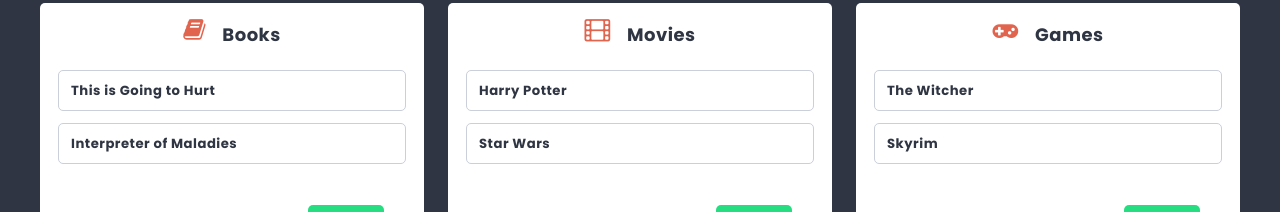
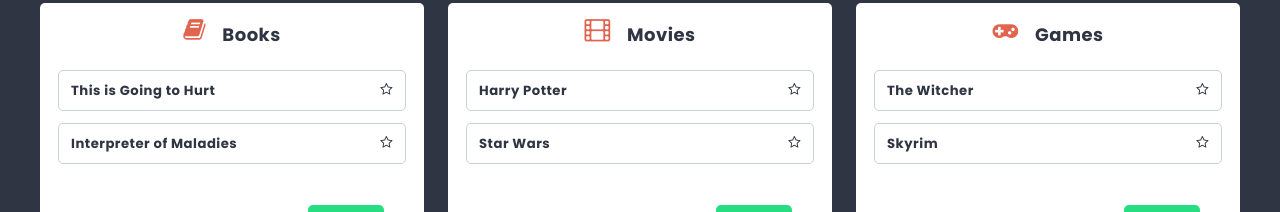
Before and after one commit to mkocz/react-app1, a React (Create React App) app: page /list/1 in a window 1280 px wide. Shown: the part 321-533 px from the top of the page. Built offline with nearby package versions, Linux system fonts and the light colour scheme.

Commit message:
Implement favorite cards

```diff
--- a/src/components/Article/Article.js
+++ b/src/components/Article/Article.js
@@ -10,7 +10,7 @@
     return (<article className={styles.column}>
         <h3 className={styles.title}><span className={styles.icon + " fa fa-" + props.icon}></span> {props.title}</h3>
         <ul className={styles.cards}>
-            {cards.map(card => <Card key={card.id} title={card.title} />)}
+            {cards.map(card => <Card key={card.id} cardId={card.id} title={card.title} isFavorite={card.isFavorite} />)}
         </ul>
         <CardForm columnId={props.id} />
     </article>);
--- a/src/components/Card/Card.js
+++ b/src/components/Card/Card.js
@@ -1,8 +1,16 @@
 import styles from './Card.module.scss';
+import { useDispatch } from 'react-redux';
+import { toggleFavorite } from '../../redux/store';
 
 const Card = props => {
+    const dispatch = useDispatch();
 
-    return (<li className={styles.card} >{props.title}</li>);
+    const handleClick = () => {
+        console.log(props.cardId)
+        dispatch(toggleFavorite(props.cardId));
+    }
+
+    return (<li className={styles.card} >{props.title}<span className={props.isFavorite ? `fa fa-star-o ${styles.favorite}` : `fa fa-star-o`} onClick={handleClick}></span></li>);
 };
 
 export default Card;
--- a/src/components/Card/Card.module.scss
+++ b/src/components/Card/Card.module.scss
@@ -11,3 +11,7 @@
   justify-content: space-between;
   font-weight: bold;
 }
+
+.favorite {
+  color: $color-favorite;
+}
--- a/src/components/Favorite/Favorite.js
+++ b/src/components/Favorite/Favorite.js
@@ -1,10 +1,21 @@
 import PageTitle from '../PageTitle/PageTitle';
+import { useSelector } from 'react-redux';
+import { getFavoriteCards } from '../../redux/store';
+import styles from './Favorite.module.scss';
+import Card from '../Card/Card';
 
 const Favorite = () => {
+    const cards = useSelector(getFavoriteCards);
+
     return (
         <>
             <PageTitle>Favorite</PageTitle>
-            <p>Lorem ipsum</p>
+            {cards.length === 0 ? <span className={styles.info}>No Cards</span> :
+                <article className={styles.column}>
+                    <ul className={styles.cards}>
+                        {cards.map(card => <Card key={card.id} cardId={card.id} title={card.title} isFavorite={card.isFavorite} />)}
+                    </ul>
+                </article>};
         </>
     );
 };
--- /dev/null
+++ b/src/components/Favorite/Favorite.module.scss
@@ -0,0 +1,30 @@
+@use "sass:math";
+@import "../../styles/settings.scss";
+
+.column {
+  flex-shrink: 0;
+  width: calc(33% - 12px);
+  background: $color-light;
+  margin: auto;
+  padding: ($base-size * 1.5);
+  border-radius: $radius;
+  box-shadow: 0 math.div($base-size, 4) 0 rgba(0, 0, 0, 0.3);
+  color: $color-dark;
+}
+
+.cards {
+  padding: math.div($base-size, 2) 0;
+}
+
+.info {
+  margin: auto;
+  display: block;
+  width: fit-content;
+}
+
+@media (max-width: 767px) {
+  .column {
+    width: 100%;
+    margin: 0 0 $base-size 0;
+  }
+}
--- a/src/redux/initialState.js
+++ b/src/redux/initialState.js
@@ -39,12 +39,12 @@
     ],
 
     cards: [
-        { id: 1, columnId: 1, title: 'This is Going to Hurt' },
-        { id: 2, columnId: 1, title: 'Interpreter of Maladies' },
-        { id: 3, columnId: 2, title: 'Harry Potter' },
-        { id: 4, columnId: 2, title: 'Star Wars' },
-        { id: 5, columnId: 3, title: 'The Witcher' },
-        { id: 6, columnId: 3, title: 'Skyrim' }
+        { id: 1, columnId: 1, title: 'This is Going to Hurt', isFavorite: false },
+        { id: 2, columnId: 1, title: 'Interpreter of Maladies', isFavorite: false },
+        { id: 3, columnId: 2, title: 'Harry Potter', isFavourite: false },
+        { id: 4, columnId: 2, title: 'Star Wars', isFavorite: false },
+        { id: 5, columnId: 3, title: 'The Witcher', isFavorite: false },
+        { id: 6, columnId: 3, title: 'Skyrim', isFavorite: false }
     ],
 
     searchString: ''
--- a/src/redux/store.js
+++ b/src/redux/store.js
@@ -10,6 +10,8 @@
 export const addCard = payload => ({ type: 'ADD_CARD', payload });
 
 export const updateSearchString = payload => ({ type: 'UPDATE_SEARCH_STRING', payload })
+
+export const toggleFavorite = payload => ({ type: 'TOGGLE_CARD_FAVORITE', payload })
 
 export const getListById = ({ lists }, listId) => {
     return lists.filter(list => list.id === listId)
@@ -25,12 +27,18 @@
 
 export const getAllLists = state => state.lists;
 
+export const getFavoriteCards = ({ cards }) => {
+    return cards.filter(card => card.isFavorite === true)
+};
+
 const reducer = (state, action) => {
     switch (action.type) {
         case "ADD_LIST": return { ...state, lists: [...state.lists, { ...action.payload, id: shortid() }] }
         case "ADD_COLUMN": return { ...state, columns: [...state.columns, { ...action.payload, id: shortid() }] }
         case "ADD_CARD": return { ...state, cards: [...state.cards, { ...action.payload, id: shortid() }] }
         case "UPDATE_SEARCH_STRING": return { ...state, ...action.payload }
+        case 'TOGGLE_CARD_FAVORITE':
+            return { ...state, cards: state.cards.map(card => (card.id === action.payload) ? { ...card, isFavorite: !card.isFavorite } : card) };
         default: return state;
     }
 };
--- a/src/styles/settings.scss
+++ b/src/styles/settings.scss
@@ -2,6 +2,7 @@
 $color-dark: #2f3542;
 $color-success: #26de81;
 $color-warning: #e1644e;
+$color-favorite: #ffd900;
 
 $font-text: "Poppins", sans-serif;
 
```
